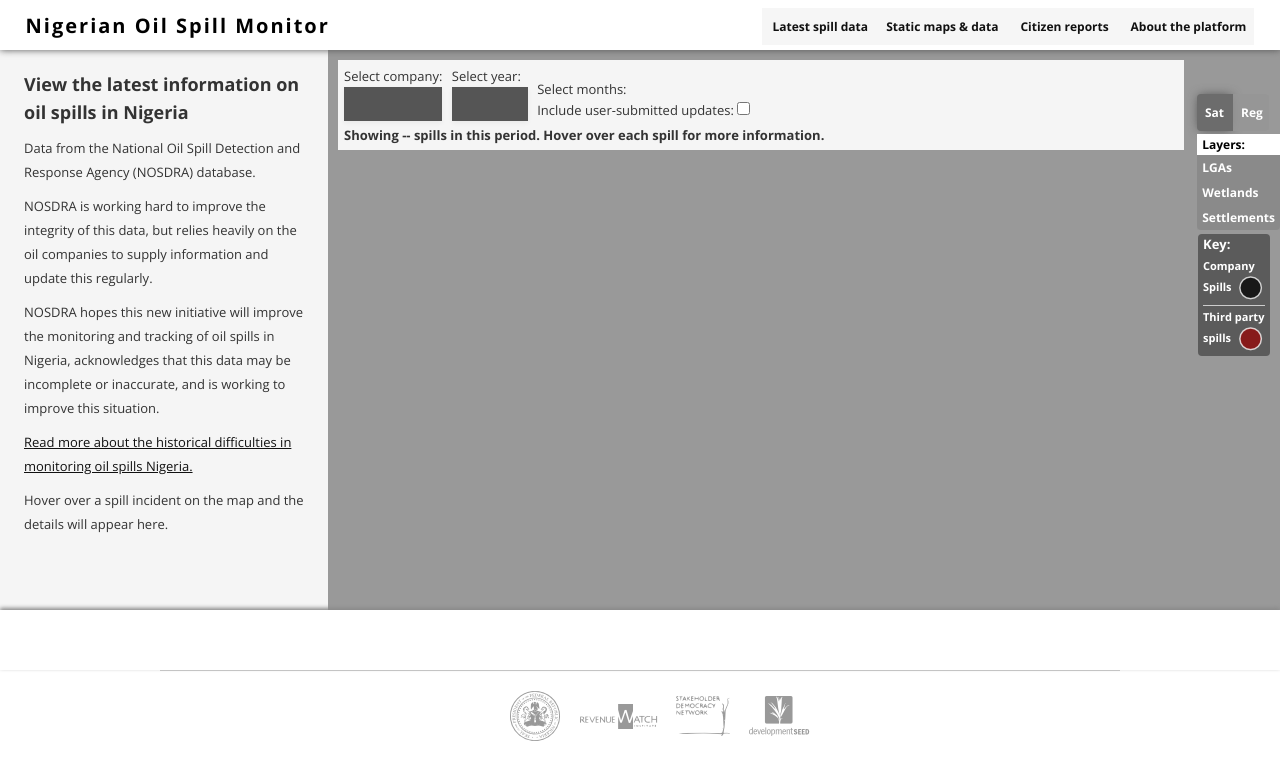
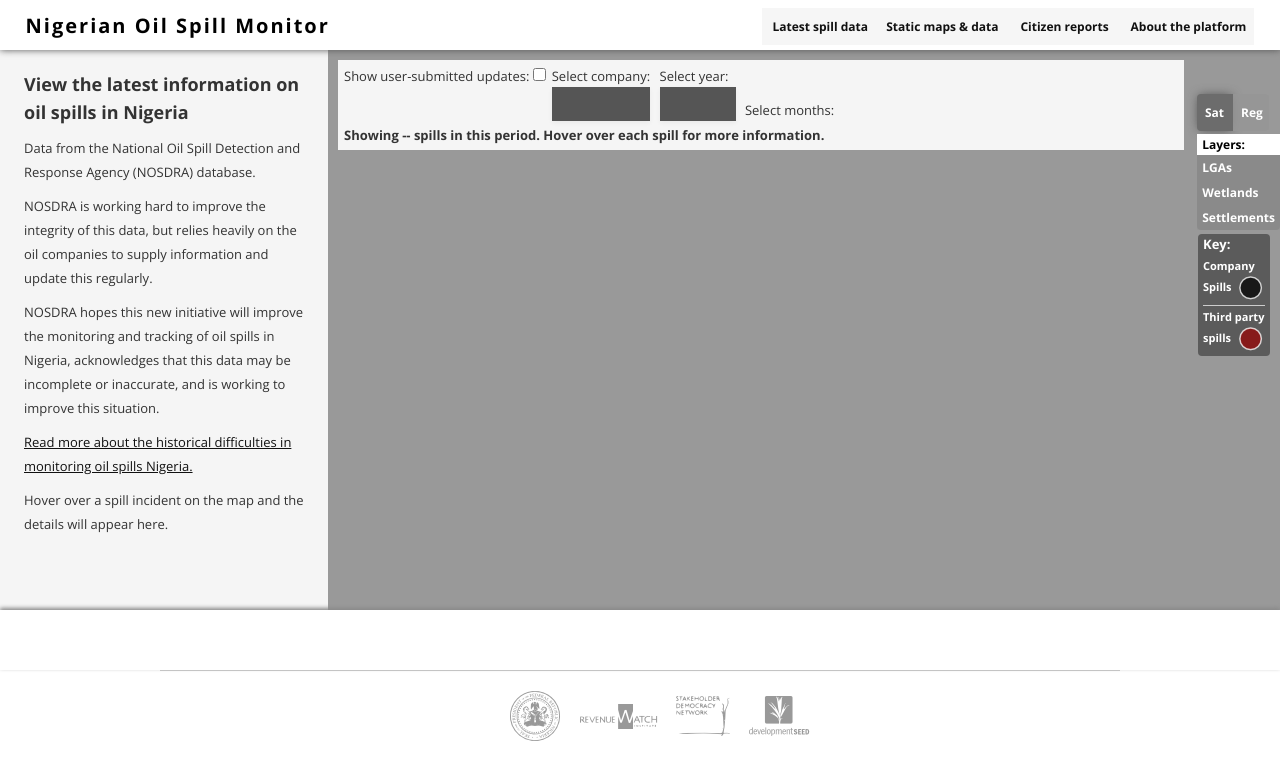
Before and after one commit to sdn4nigeria/monitoring-platform, a Jekyll site: the page built from index.html, in a window 1280 px wide. Shown: the top 780 px of the page. Built offline with Jekyll 4.4.1, drawn with Linux system fonts in a browser that asks for light colours; nearby versions of some CDN libraries; some web fonts are replaced; library files that are not in the unit come from our copies; Markdown is read by kramdown in place of the engine named in the settings.

Commit message:
Update index.html

```diff
--- a/index.html
+++ b/index.html
@@ -68,9 +68,9 @@ class: frontpage
 
             <div>
               Select months:
-              <div id='options'> </div> Include user-submitted updates: <input type="checkbox" />
+              <div id='options'> </div>
             </div>
-
+            <div style='float:left;'>Show user-submitted updates: <input type="checkbox" /> </div>
 
 
 
```
